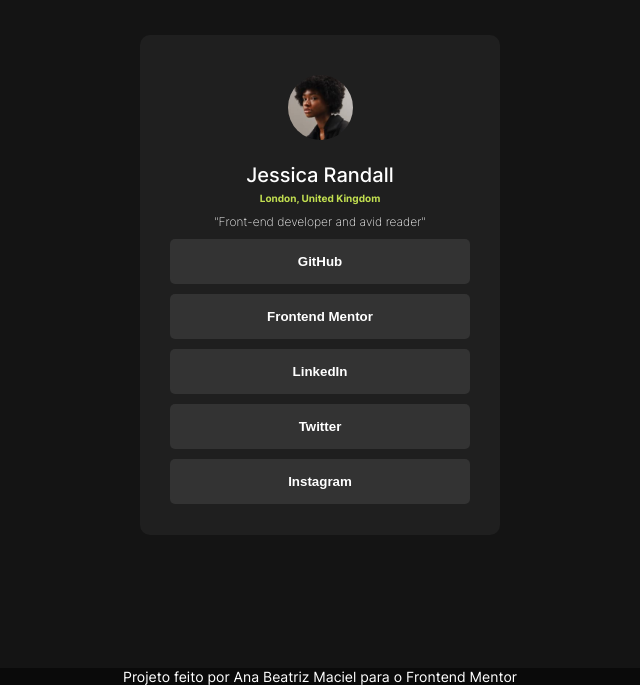
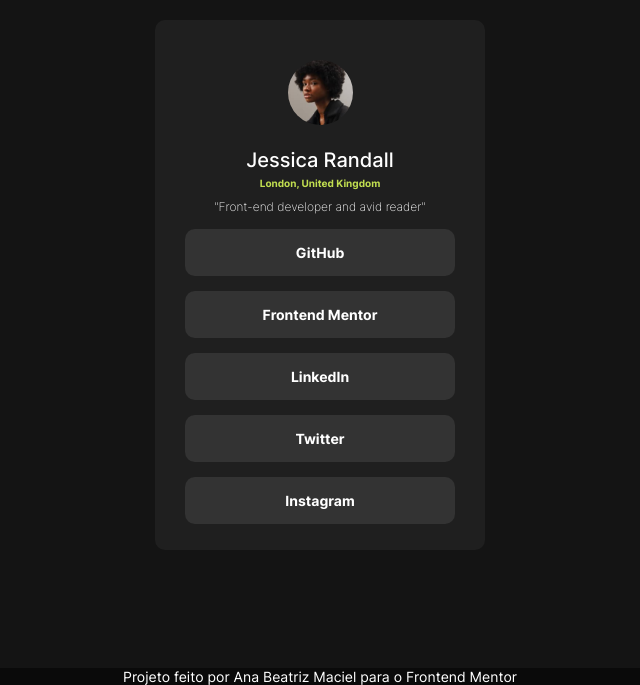
Before and after one commit to AnaBMaciel/frontendmentor, a plain HTML site: page projetos/social-links-profile/index.html in a window 1280 px wide. Shown: the part 115-800 px from the top of the page, without its empty margins (320-960 px from the left). Drawn offline with Linux system fonts and the light colour scheme.

Commit message:
Alterações
Removi os links dos botões e removi os botões

```diff
--- a/projetos/social-links-profile/index.html
+++ b/projetos/social-links-profile/index.html
@@ -17,21 +17,11 @@
 
         <p>"Front-end developer and avid reader"</p>
 
-        <button>
-          <a href="#">GitHub</a>
-        </button>
-        <button>
-            <a href="#">Frontend Mentor</a>
-        </button>
-        <button>
-            <a href="#">LinkedIn</a>
-        </button>
-        <button>
-            <a href="#">Twitter</a>
-        </button>
-        <button>
-            <a href="#">Instagram</a>
-        </button>
+            <a href="https://www.github.com" class="button-style">GitHub</a>
+            <a href="https://www.frontendmentor.io/" class="button-style">Frontend Mentor</a>
+            <a href="https://www.linkedin.com" class="button-style">LinkedIn</a>
+            <a href="https://www.twitter.com" class="button-style">Twitter</a>
+            <a href="https://www.instagram.com" class="button-style">Instagram</a>
     </main>
     <footer>
         <p>Projeto feito por <a href="https://github.com/AnaBMaciel">Ana Beatriz Maciel</a> para o <a href="https://www.frontendmentor.io/">Frontend Mentor</a></p>
--- a/projetos/social-links-profile/styles/style.css
+++ b/projetos/social-links-profile/styles/style.css
@@ -16,53 +16,47 @@
     transform: translate(-50%, -50%);
     background-color: var(--cinza-medio);
     width: 330px;
-    height: 500px;
+    height: 530px;
     text-align: center;
     border-radius: 10px;
-    padding-left: 30px;
 }
 
 main img{
     border-radius: 50%;
     width: 65px;
     margin-top: 40px;
-    margin-right: 30px;
 }
 
 main h1{
     font-size: 20px;
     font-weight: 500;
     margin-top: 20px;
-    margin-right: 30px;
 }
 
 main h3{
     font-size: 10px;
     color: var(--verde);
     margin: 5px 0 10px 0;
-    margin-right: 30px;
 }
 
 main p{
     font-size: 12px;
     font-weight: 200;
-    margin-right: 30px;
 }
 
-main button{
-    display: block;
-    background-color: var(--cinza-claro);
-    border-radius: 5px;
-    border: none;
-    width: 300px;
-    height: 45px;
-    margin: auto;
-    margin: 10px 0 10px 0;
+main a {
+    text-decoration: none;
 }
 
-main button a{
+.button-style {
+    display: block;
+    width: 240px;
+    background-color: var(--cinza-claro);
     text-decoration: none;
     color: white;
+    padding: 15px;
+    border-radius: 10px;
+    margin: 15px 30px 15px 30px;
     font-weight: 700;
 }
 
```
